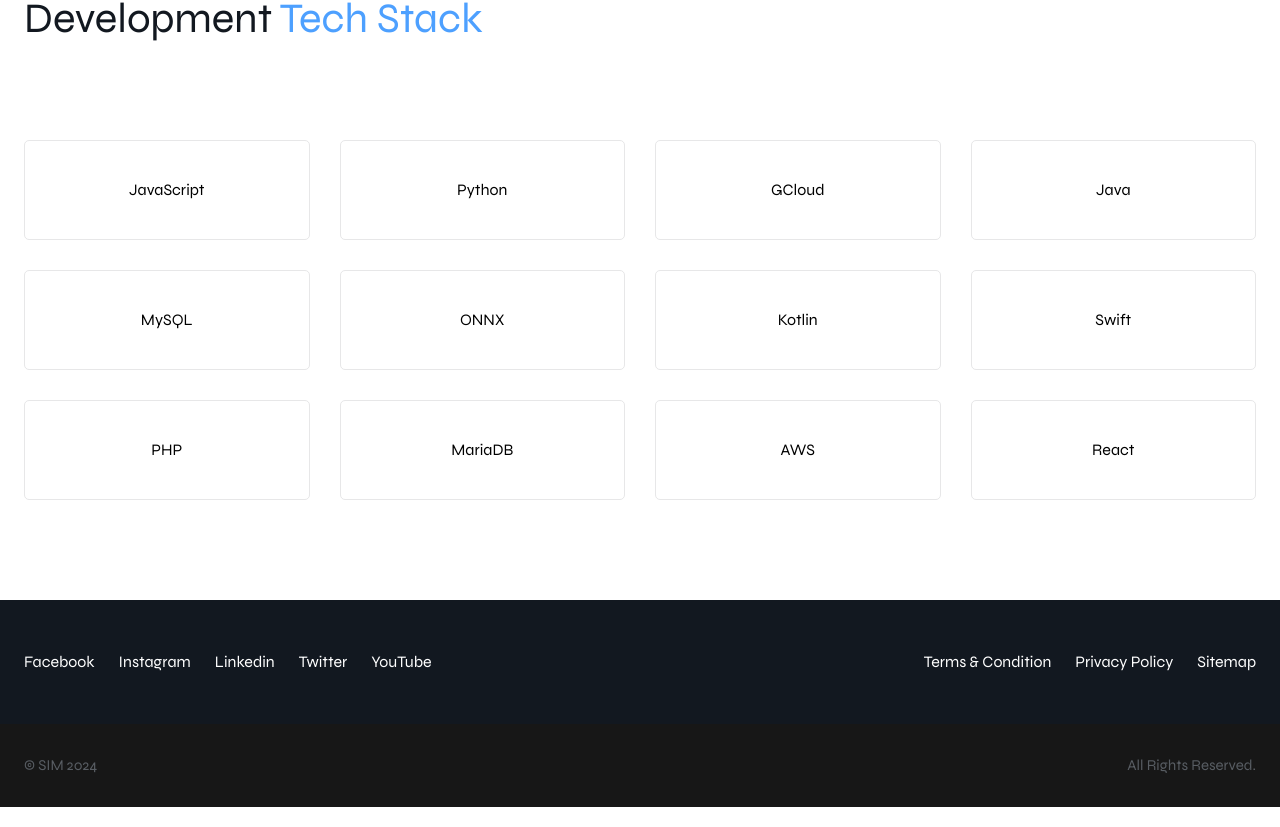
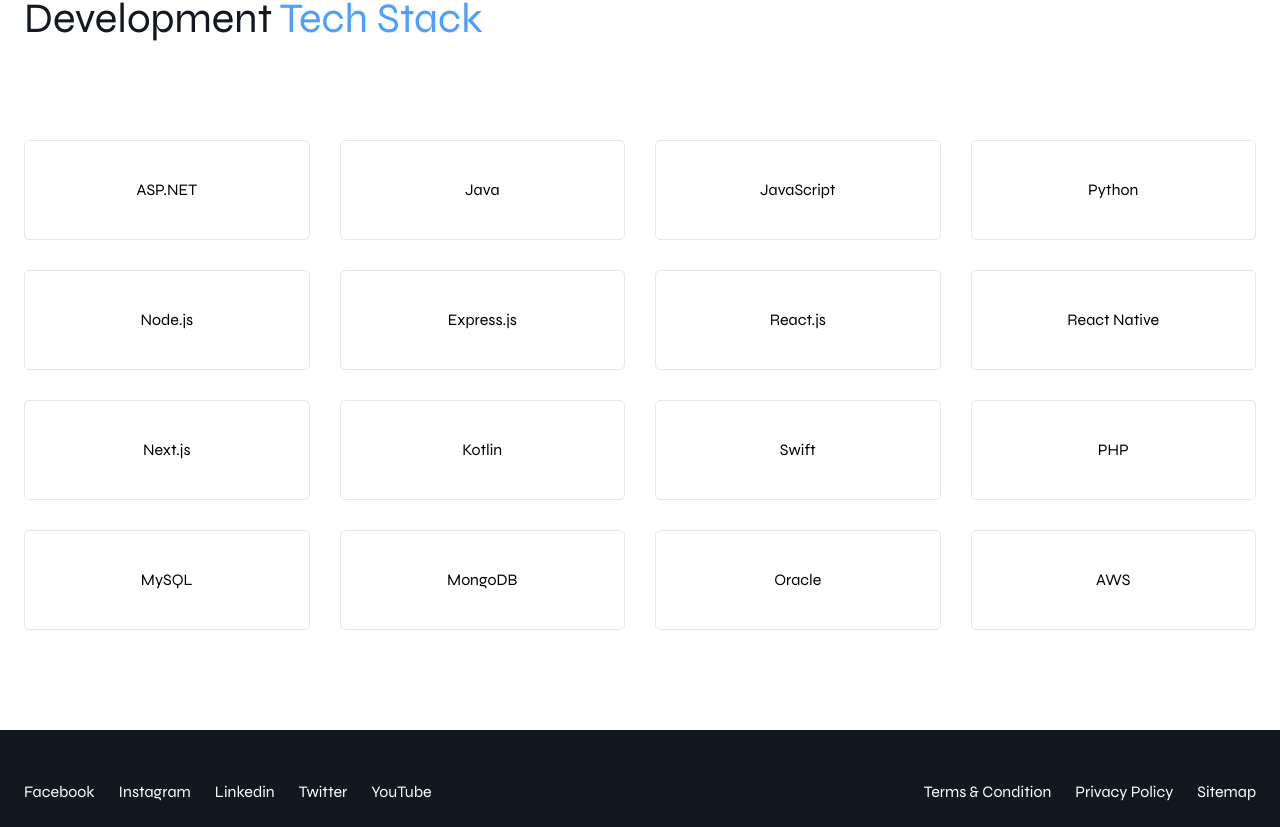
Before and after one commit to totauhid/simsolution, a Next.js app: page /solutions in a window 1280 px wide. Shown: the part 717-1544 px from the top of the page. Built offline with nearby package versions, Linux system fonts and the light colour scheme.

Commit message:
added tech stack

```diff
--- a/app/(routes)/solutions/page.tsx
+++ b/app/(routes)/solutions/page.tsx
@@ -24,18 +24,22 @@
           </h3>
 
           <div className="grid grid-cols-2 md:grid-cols-3 lg:grid-cols-4 gap-[30px]">
+            <TechnologyCard title="ASP.NET" />
+            <TechnologyCard title="Java" />
             <TechnologyCard title="JavaScript" />
             <TechnologyCard title="Python" />
-            <TechnologyCard title="GCloud" />
-            <TechnologyCard title="Java" />
-            <TechnologyCard title="MySQL" />
-            <TechnologyCard title="ONNX" />
+            <TechnologyCard title="Node.js" />
+            <TechnologyCard title="Express.js" />
+            <TechnologyCard title="React.js" />
+            <TechnologyCard title="React Native" />
+            <TechnologyCard title="Next.js" />
             <TechnologyCard title="Kotlin" />
             <TechnologyCard title="Swift" />
             <TechnologyCard title="PHP" />
-            <TechnologyCard title="MariaDB" />
+            <TechnologyCard title="MySQL" />
+            <TechnologyCard title="MongoDB" />
+            <TechnologyCard title="Oracle" />
             <TechnologyCard title="AWS" />
-            <TechnologyCard title="React" />
           </div>
         </Container>
       </section>
```
